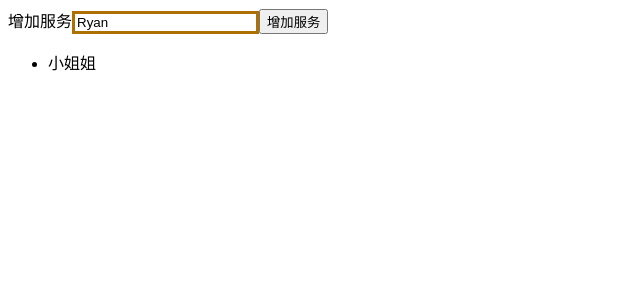
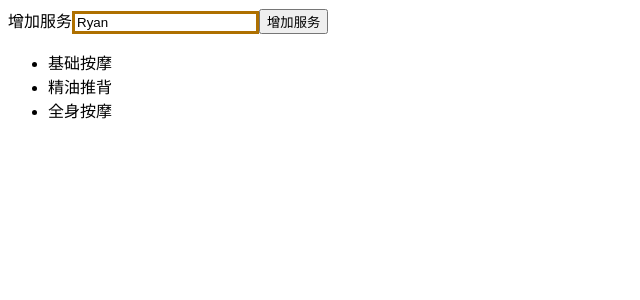
Before and after one commit to liuhuan086/react, a React (Create React App) app in the folder demo01/: page / in a window 1280 px wide. Shown: the top 300 px of the page, without its empty margins (0-640 px from the left). Built offline with nearby package versions, Linux system fonts and the light colour scheme.

Commit message:
重点：父子传值和子父传值

```diff
--- a/demo01/src/Xiaojiejie.js
+++ b/demo01/src/Xiaojiejie.js
@@ -36,7 +36,17 @@ class Xiaojiejie extends Component {
 
                 <ul>
                     {
-                        <XiaojiejieItem />
+                        this.state.list.map((item, index) => {
+                            return (
+                                <
+                                    XiaojiejieItem
+                                    key={item + index}
+                                    content={item}
+                                    index={index}
+                                    deleteItem={this.deleteItem.bind(this)}
+                                />
+                            )
+                        })
                     }
                 </ul>
                 {/*</div>*/}
@@ -91,7 +101,7 @@ class Xiaojiejie extends Component {
     }
 
     // 删除列表
-    DeleteItem(index) {
+    deleteItem(index) {
         let list = this.state.list
         list.splice(index, 1)
         this.setState({
--- a/demo01/src/XiaojiejieItem.js
+++ b/demo01/src/XiaojiejieItem.js
@@ -1,18 +1,28 @@
 import React, {Component} from "react";
 import "./style.css";
-import Xiaojiejie from "./Xiaojiejie";
+
+// import Xiaojiejie from "./Xiaojiejie";
 
 class XiaojiejieItem extends Component {
     // state = {}
+    constructor(props) {
+        super(props);
+        this.handleClick = this.handleClick.bind(this)
+    }
+
     render() {
         return (
-            <li>
-                小姐姐
+            <li onClick={this.handleClick}>
+                {/*这种方式是写死的，不能实现参数传递*/}
+                {/*小姐姐*/}
+                {this.props.content}
             </li>
         );
-
     }
 
+    handleClick() {
+        this.props.deleteItem(this.props.index)
+    }
 }
 
 export default XiaojiejieItem
```
Also changed, not shown: 1 other file (tests, documents, lock files or other folders).
